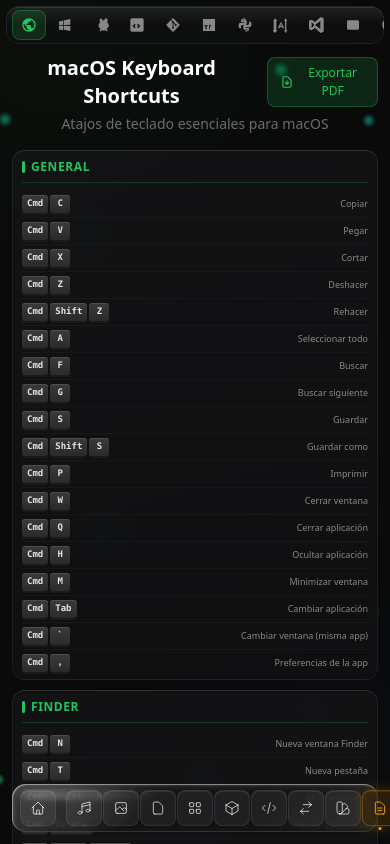
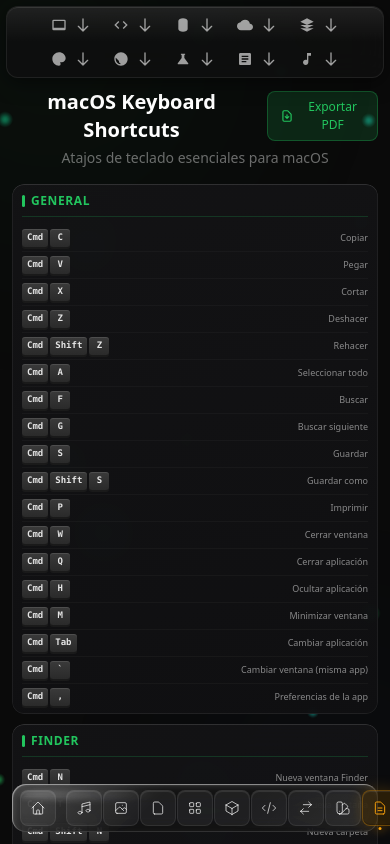
Before and after one commit to christianpasinrey/tools, a Vue app: page /cheatsheets in a window 390 px wide. Shown: the top 844 px of the page. Built offline with nearby package versions, Linux system fonts and the light colour scheme.

Commit message:
feat: actualizar estilos y funcionalidad del menú de navegación con categorías en la página de hojas de trucos

```diff
--- a/src/assets/css/cheatsheets.css
+++ b/src/assets/css/cheatsheets.css
@@ -35,8 +35,8 @@
   right: -150px;
 }
 
-/* ===== TOP DOCK ===== */
-.sheet-dock-wrapper {
+/* ===== TOP MENU WITH CATEGORIES ===== */
+.sheet-menu-wrapper {
   @apply sticky flex justify-center;
   top: 8px;
   z-index: 100;
@@ -44,11 +44,13 @@
   margin-bottom: 12px;
 }
 
-.sheet-dock {
-  @apply relative rounded-xl max-w-full overflow-hidden;
+.sheet-menu {
+  @apply relative rounded-xl;
+  z-index: 100;
+  overflow: visible !important;
 }
 
-.sheet-dock-glass {
+.sheet-menu-glass {
   @apply absolute inset-0 rounded-xl;
   background: rgba(15, 15, 15, 0.9);
   backdrop-filter: blur(16px) saturate(1.4);
@@ -57,9 +59,10 @@
   box-shadow:
     0 4px 20px rgba(0, 0, 0, 0.5),
     inset 0 1px 0 rgba(255, 255, 255, 0.1);
+  pointer-events: none;
 }
 
-.sheet-dock-glass::before {
+.sheet-menu-glass::before {
   @apply absolute top-0 left-0 right-0 pointer-events-none;
   content: '';
   height: 50%;
@@ -67,42 +70,118 @@
   border-radius: 12px 12px 0 0;
 }
 
-.sheet-dock-content {
-  @apply relative flex gap-0.5;
+.sheet-menu-content {
+  @apply relative;
   padding: 6px 8px;
-  overflow-x: auto;
+  overflow: visible !important;
   scrollbar-width: none;
   -ms-overflow-style: none;
 }
 
-.sheet-dock-content::-webkit-scrollbar {
+.sheet-menu-content::-webkit-scrollbar {
   display: none;
 }
 
-.sheet-dock-btn {
-  @apply flex flex-col items-center gap-0.5 rounded-lg bg-transparent border border-transparent cursor-pointer whitespace-nowrap flex-shrink-0;
-  padding: 6px 10px;
-  color: rgba(255, 255, 255, 0.5);
+/* Categories Container - Horizontal Layout */
+.categories-container {
+  @apply flex gap-1 flex-wrap justify-center;
+  overflow: visible !important;
+}
+
+/* Category Dropdown */
+.category-dropdown {
+  @apply relative;
+  z-index: 50;
+}
+
+.category-btn {
+  @apply flex items-center gap-2 rounded-lg bg-transparent border border-transparent cursor-pointer whitespace-nowrap;
+  padding: 8px 12px;
+  color: rgba(255, 255, 255, 0.6);
+  transition: all 0.15s ease;
+  font-size: 13px;
+  font-weight: 500;
+}
+
+.category-btn svg {
+  @apply w-4 h-4 flex-shrink-0;
+}
+
+.category-btn:hover {
+  background: rgba(255, 255, 255, 0.08);
+  color: rgba(255, 255, 255, 0.9);
+}
+
+.category-btn:hover .category-label {
+  color: rgba(255, 255, 255, 0.9);
+}
+
+.category-label {
+  @apply hidden sm:inline transition-colors;
+}
+
+/* Dropdown Menu */
+.category-menu {
+  @apply absolute top-full left-0 mt-1 rounded-lg min-w-max;
+  background: rgba(15, 15, 15, 0.95);
+  backdrop-filter: blur(16px) saturate(1.4);
+  -webkit-backdrop-filter: blur(16px) saturate(1.4);
+  border: 1px solid rgba(34, 197, 94, 0.2);
+  box-shadow:
+    0 8px 32px rgba(0, 0, 0, 0.6),
+    inset 0 1px 0 rgba(255, 255, 255, 0.05);
+  padding: 4px 0;
+  z-index: 200;
+}
+
+.category-menu::before {
+  @apply absolute top-0 left-0 right-0 pointer-events-none;
+  content: '';
+  height: 50%;
+  background: linear-gradient(180deg, rgba(255, 255, 255, 0.05) 0%, transparent 100%);
+  border-radius: 12px 12px 0 0;
+}
+
+.category-menu-item {
+  @apply flex items-center gap-2 w-full border-none bg-transparent cursor-pointer text-left;
+  padding: 8px 12px;
+  color: rgba(255, 255, 255, 0.7);
+  font-size: 13px;
   transition: all 0.15s ease;
 }
 
-.sheet-dock-btn svg {
-  @apply w-4 h-4;
+.category-menu-item svg {
+  @apply w-4 h-4 flex-shrink-0;
 }
 
-.sheet-dock-btn:hover {
-  background: rgba(255, 255, 255, 0.08);
-  color: rgba(255, 255, 255, 0.85);
+.category-menu-item:hover {
+  background: rgba(34, 197, 94, 0.1);
+  color: rgba(255, 255, 255, 0.95);
 }
 
-.sheet-dock-btn.is-active {
+.category-menu-item.is-active {
   background: rgba(34, 197, 94, 0.15);
-  border-color: rgba(34, 197, 94, 0.3);
   color: #22c55e;
+  border-left: 3px solid #22c55e;
+  padding-left: 9px;
 }
 
-.sheet-dock-label {
-  @apply text-[9px] font-medium;
+/* Dropdown Animation */
+.dropdown-enter-active,
+.dropdown-leave-active {
+  transition: all 0.2s ease;
+}
+
+.dropdown-enter-from,
+.dropdown-leave-to {
+  opacity: 0;
+  transform: translateY(-8px);
+}
+
+.dropdown-enter-to,
+.dropdown-leave-from {
+  opacity: 1;
+  transform: translateY(0);
 }
 
 /* ===== CONTENT ===== */
@@ -364,25 +443,31 @@
 }
 
 @media (max-width: 768px) {
-  .sheet-dock-wrapper {
+  .sheet-menu-wrapper {
     top: 4px;
     padding: 2px 6px;
   }
 
-  .sheet-dock-content {
+  .sheet-menu-content {
     padding: 4px 6px;
   }
 
-  .sheet-dock-btn {
-    padding: 4px 6px;
+  .category-btn {
+    padding: 6px 10px;
+    font-size: 12px;
   }
 
-  .sheet-dock-btn svg {
+  .category-btn svg {
     @apply w-3.5 h-3.5;
   }
 
-  .sheet-dock-label {
-    @apply text-[8px];
+  .category-label {
+    @apply hidden;
+  }
+
+  .category-menu-item {
+    padding: 7px 10px;
+    font-size: 12px;
   }
 
   .sheet-title {
@@ -403,16 +488,16 @@
     column-count: 1;
   }
 
-  .sheet-dock-label {
-    @apply hidden;
-  }
-
-  .sheet-dock-btn {
+  .category-btn {
     padding: 6px 8px;
   }
 
-  .sheet-dock-btn svg {
+  .category-btn svg {
     @apply w-4 h-4;
+  }
+
+  .categories-container {
+    gap: 0.5;
   }
 }
 
--- a/src/views/CheatSheets.vue
+++ b/src/views/CheatSheets.vue
@@ -5,26 +5,27 @@ import { cheatsheetData, sheets, categories } from '@/data/cheatsheets'
 import * as THREE from 'three'
 
 const activeSheet = ref('macos')
-const activeCategory = ref(null)
+const expandedCategories = ref({})
 const threeCanvas = ref(null)
 
 // Get sheet data by id
 const getSheetById = (id) => sheets.find(s => s.id === id)
 
+// Get category sheets with full data
+const getCategorySheets = (categoryId) => {
+  const category = categories.find(c => c.id === categoryId)
+  if (!category) return []
+  return category.sheets.map(sheetId => sheets.find(s => s.id === sheetId)).filter(Boolean)
+}
+
 // Toggle category dropdown
 const toggleCategory = (categoryId) => {
-  activeCategory.value = activeCategory.value === categoryId ? null : categoryId
+  expandedCategories.value[categoryId] = !expandedCategories.value[categoryId]
 }
 
-// Select sheet and close dropdown
+// Select sheet
 const selectSheet = (sheetId) => {
   activeSheet.value = sheetId
-  activeCategory.value = null
-}
-
-// Close dropdown when clicking outside
-const closeDropdown = () => {
-  activeCategory.value = null
 }
 
 // Three.js variables
@@ -389,23 +390,59 @@ async function exportToPDF() {
       </defs>
     </svg>
 
-    <!-- Top Navigation Dock -->
-    <div class="sheet-dock-wrapper">
-      <div class="sheet-dock">
-        <div class="sheet-dock-glass"></div>
-        <div class="sheet-dock-content">
+    <!-- Top Navigation Menu with Categories -->
+    <div class="sheet-menu-wrapper">
+      <div class="sheet-menu">
+        <div class="sheet-menu-glass"></div>
+        <div class="sheet-menu-content">
+          <!-- Category Dropdowns -->
+          <div class="categories-container">
+            <div
+              v-for="category in categories"
+              :key="category.id"
+              class="category-dropdown"
+            >
               <button
-            v-for="sheet in sheets"
+                @click="toggleCategory(category.id)"
+                class="category-btn"
+              >
+                <svg class="w-5 h-5" fill="currentColor" viewBox="0 0 24 24">
+                  <path :d="category.icon" />
+                </svg>
+                <span class="category-label">{{ category.name }}</span>
+                <svg
+                  class="w-4 h-4 transition-transform"
+                  :class="{ 'rotate-180': expandedCategories[category.id] }"
+                  fill="none"
+                  stroke="currentColor"
+                  viewBox="0 0 24 24"
+                >
+                  <path stroke-linecap="round" stroke-linejoin="round" stroke-width="2" d="M19 14l-7 7m0 0l-7-7m7 7V3" />
+                </svg>
+              </button>
+
+              <!-- Dropdown Menu -->
+              <transition name="dropdown">
+                <div
+                  v-show="expandedCategories[category.id]"
+                  class="category-menu"
+                >
+                  <button
+                    v-for="sheet in getCategorySheets(category.id)"
                     :key="sheet.id"
-            @click="activeSheet = sheet.id"
-            class="sheet-dock-btn"
+                    @click="selectSheet(sheet.id)"
+                    class="category-menu-item"
                     :class="{ 'is-active': activeSheet === sheet.id }"
                   >
-            <svg class="w-5 h-5" fill="currentColor" viewBox="0 0 24 24">
+                    <svg class="w-4 h-4" fill="currentColor" viewBox="0 0 24 24">
                       <path :d="sheet.icon" />
                     </svg>
-            <span class="sheet-dock-label">{{ sheet.name }}</span>
+                    <span>{{ sheet.name }}</span>
                   </button>
+                </div>
+              </transition>
+            </div>
+          </div>
         </div>
       </div>
     </div>
```
Lines whose indentation alone changed are shown as unchanged.
